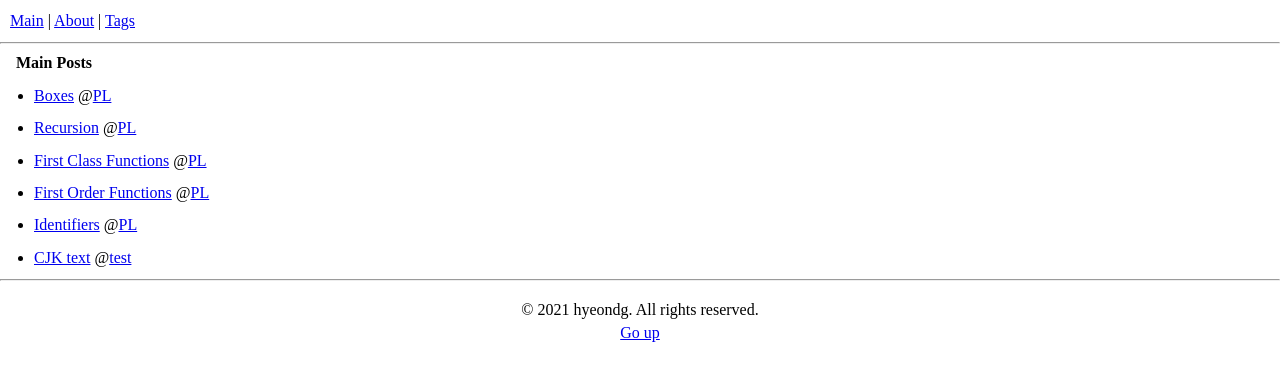
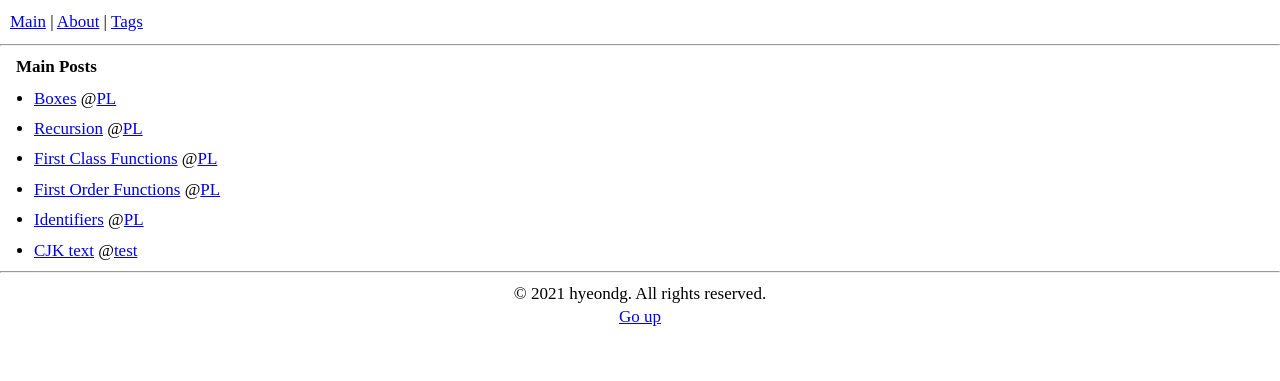
Before and after one commit to hyeondg/warehouse, a Jekyll site: the page built from index.md, in a window 1280 px wide. Shown: the top 381 px of the page. Built offline with Jekyll 4.4.1, drawn with Linux system fonts in a browser that asks for light colours.

Commit message:
Update base.scss

```diff
--- a/_sass/base.scss
+++ b/_sass/base.scss
@@ -1,4 +1,4 @@
-$base-font-size: 16px !default;
+$base-font-size: 17px !default;
 $base-code-size: 13px !default;
 $inline-code-size: 15px !default;
 $text-color: black;
@@ -24,7 +24,7 @@ code.language-plaintext {
 }
 
 pre.highlight {
-    line-height: 100%;
+    line-height: 90%;
 }
 
 hr {
@@ -32,6 +32,7 @@ hr {
 }
 
 ul {
+    line-height: 120%;
     margin: 10px;
 }
 
@@ -41,11 +42,16 @@ li {
     margin-bottom: 10px;
 }
 
-header,footer {
+header {
     padding-top: 10px;
     padding-left: 10px;
     padding-right: 10px;
     padding-bottom: 2px;
+}
+
+footer {
+    padding-left: 10px;
+    padding-right: 10px;
 }
 
 .home {
```
